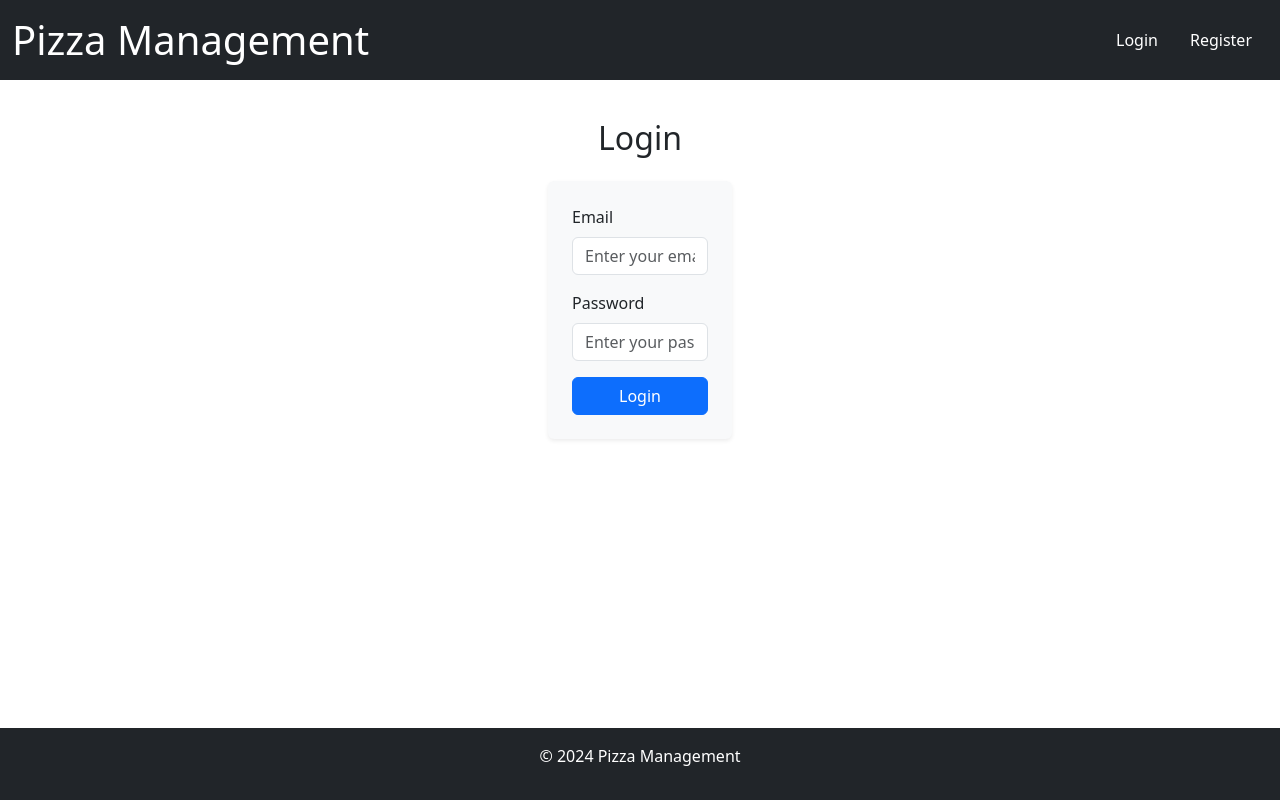
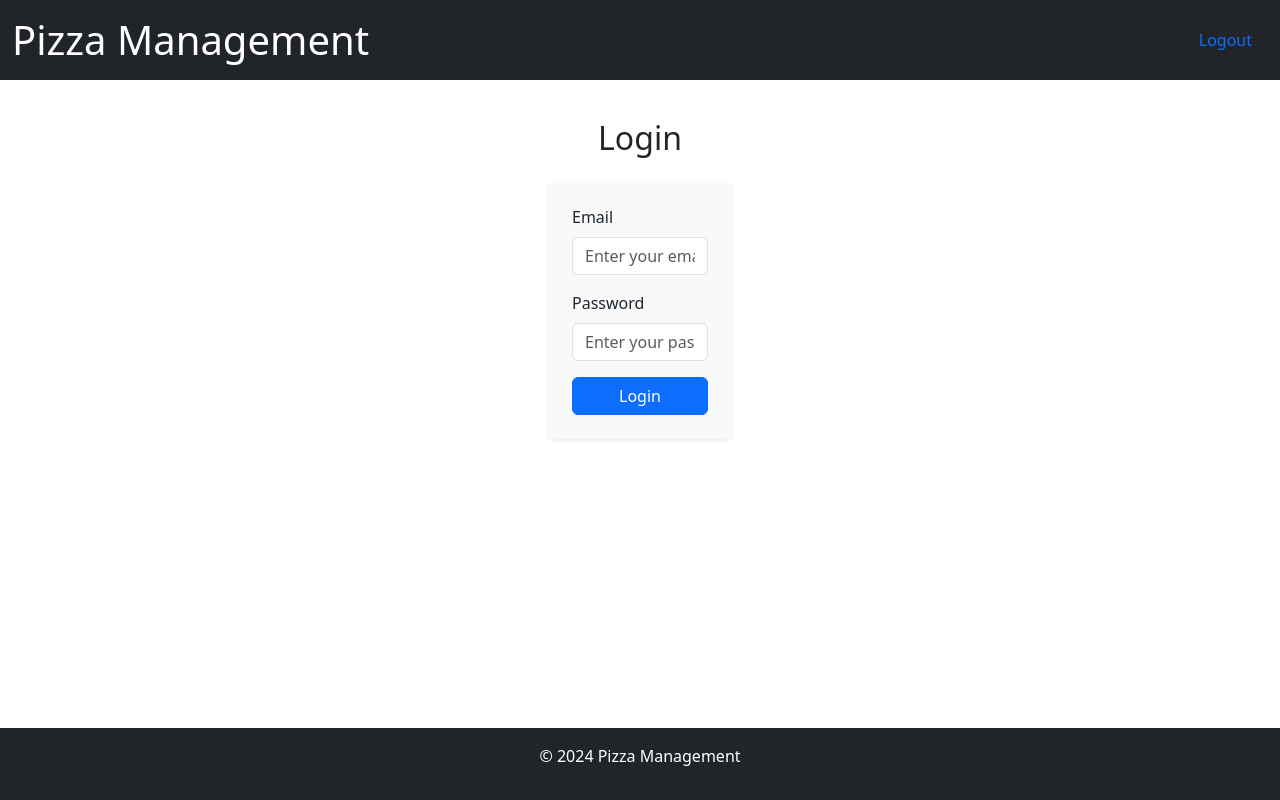
Before and after one commit to Sinthix/pizza-app, a Vue app in the folder frontend/: page /login in a window 1280 px wide. Built offline with nearby package versions, Linux system fonts and the light colour scheme; sample sign-in values are in the browser's storage.

Commit message:
fix: fixes the behavior of login and logout

```diff
--- a/frontend/src/App.vue
+++ b/frontend/src/App.vue
@@ -6,11 +6,14 @@
           <h1 class="mb-0">Pizza Management</h1>
           <nav>
             <ul class="nav">
-              <li class="nav-item">
+              <li class="nav-item" v-if="!loggedIn">
                 <router-link class="nav-link text-white" to="/login">Login</router-link>
               </li>
-              <li class="nav-item">
+              <li class="nav-item" v-if="!loggedIn">
                 <router-link class="nav-link text-white" to="/register">Register</router-link>
+              </li>
+              <li class="nav-item" v-if="loggedIn">
+                <button class="btn btn-outline-light nav-link" @click="logout">Logout</button>
               </li>
             </ul>
           </nav>
@@ -34,7 +37,26 @@
 
 <script>
 export default {
-  name: 'App'
+  name: 'App',
+  data() {
+    return {
+
+    };
+  },
+  computed: {
+    loggedIn() {
+      return localStorage.getItem('token') !== null;
+    },
+  },
+  methods: {
+    checkAuth() {
+      return localStorage.getItem('token') !== null;
+    },
+    logout() {
+      localStorage.removeItem('token');
+      this.$router.push('/login');
+    },
+  },
 };
 </script>
 
--- a/frontend/src/components/Login.vue
+++ b/frontend/src/components/Login.vue
@@ -46,15 +46,15 @@ import axios from 'axios';
       };
     },
     methods: {
-      login() {
-        axios
+      async login() {
+        await axios
           .post('http://localhost:8000/api/login', {
             email: this.email,
             password: this.password
           })
           .then((response) => {
-            localStorage.setItem('token', response.data.token); // Store token
-            this.$router.push('/management'); // Redirect to management
+            localStorage.setItem('token', response.data.token);
+            this.$router.push('/management');
           })
           .catch((error) => {
             console.error('Login failed:', error);
--- a/frontend/src/components/Management.vue
+++ b/frontend/src/components/Management.vue
@@ -3,24 +3,26 @@
     <div class="nav nav-tabs" id="myTab" role="tablist">
       <a
         class="nav-link"
+        :class="{ active: activeTab === 'pizzas' }"
         id="pizzas-tab"
         data-bs-toggle="tab"
         href="#pizzas"
         role="tab"
         aria-controls="pizzas"
-        aria-selected="true"
+        :aria-selected="activeTab === 'pizzas'"
         @click="setTab('pizzas')"
       >
         Pizzas
       </a>
       <a
         class="nav-link"
+        :class="{ active: activeTab === 'ingredients' }"
         id="ingredients-tab"
         data-bs-toggle="tab"
         href="#ingredients"
         role="tab"
         aria-controls="ingredients"
-        aria-selected="false"
+        :aria-selected="activeTab === 'ingredients'"
         @click="setTab('ingredients')"
       >
         Ingredients
@@ -52,6 +54,9 @@ export default {
       activeTab: 'pizzas',
     };
   },
+  mounted() {
+    this.setTab('pizzas');
+  },
   methods: {
     setTab(tab) {
       this.activeTab = tab;
@@ -61,4 +66,9 @@ export default {
 </script>
 
 <style scoped>
+.nav-link.active {
+  font-weight: bold;
+  color: #0d6efd !important;
+  background-color: #fff;
+}
 </style>
```
